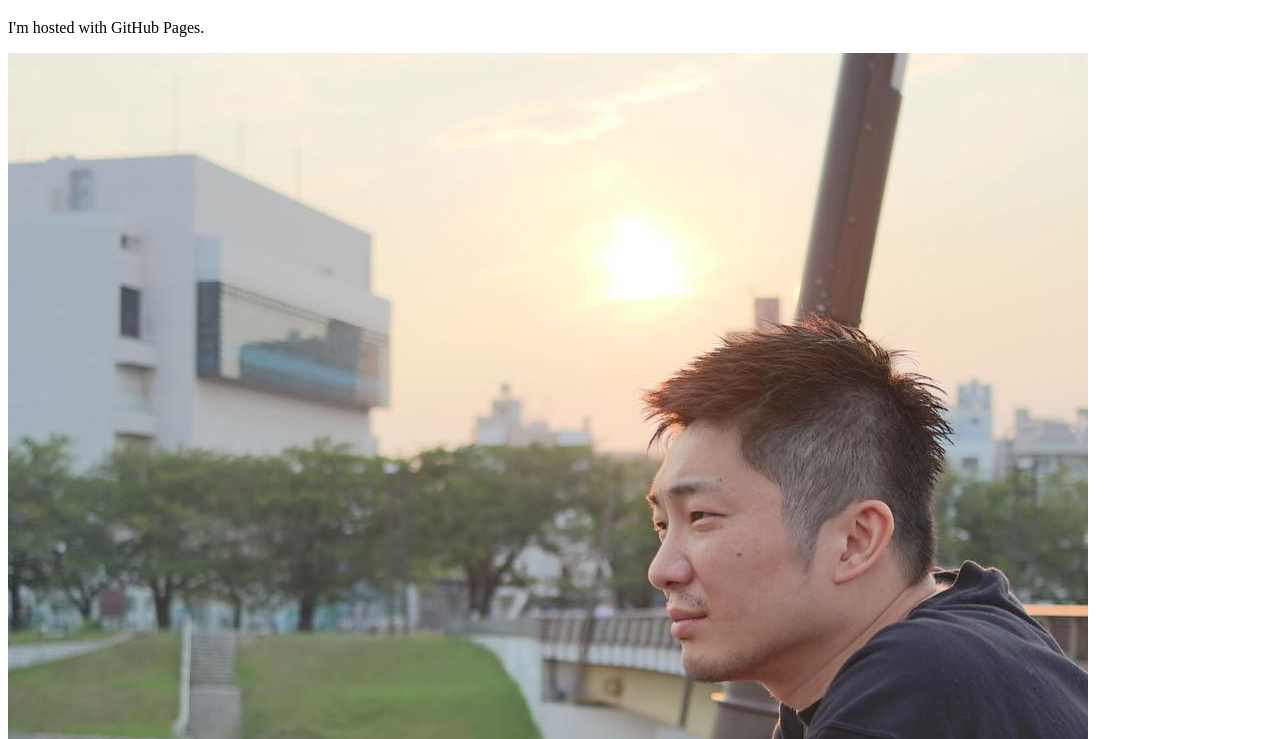
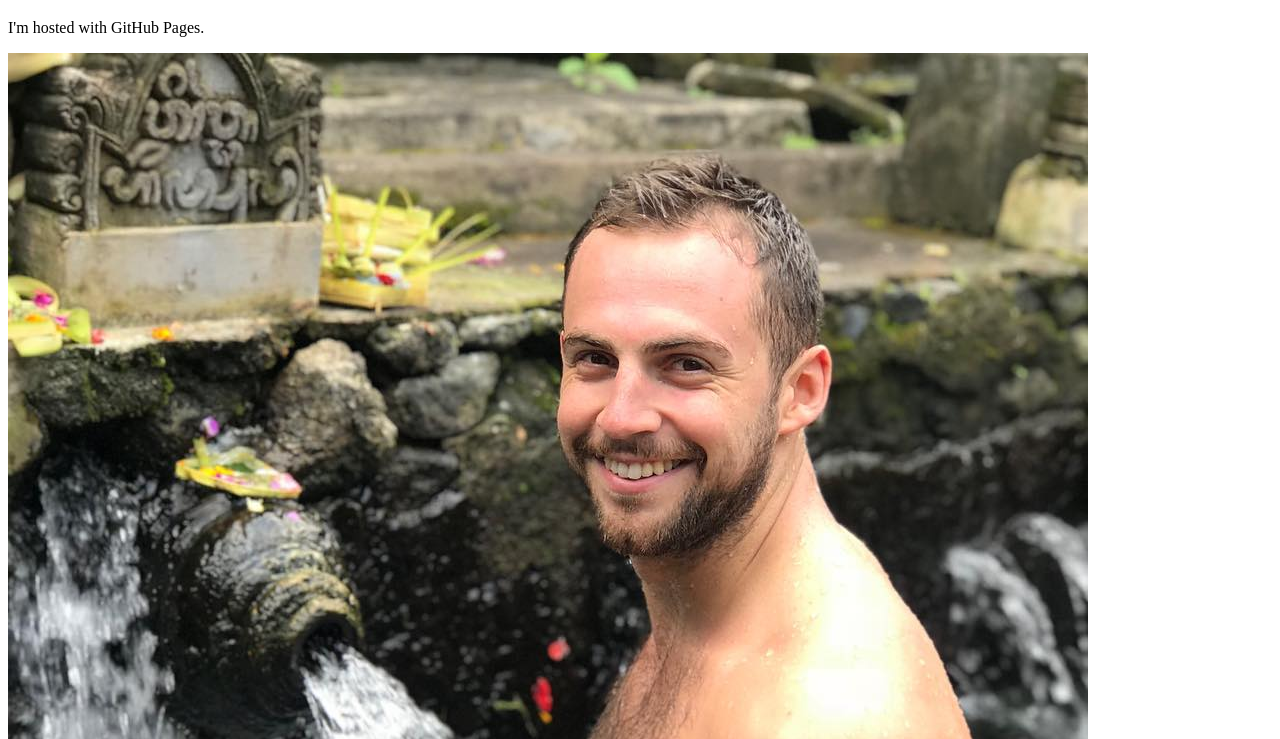
Before and after one commit to odin2018/odin2018.github.io, a plain HTML site: page index.html in a window 1280 px wide. Shown: the part 61-800 px from the top of the page. Drawn offline with Linux system fonts and the light colour scheme.

Commit message:
Update index.html

```diff
--- a/index.html
+++ b/index.html
@@ -3,6 +3,6 @@
 <body>
 <h1>Hello World</h1>
 <p>I'm hosted with GitHub Pages.</p>
-  <p><img src= "pics/20184228_100956513912168_529896194348941312_n.jpg" alt="Chris" /></p>
+  <p><img src= "pics/28429542_1589825467731688_8346647715706306560_n.jpg" alt="Chris" /></p>
 </body>
 </html>
```
